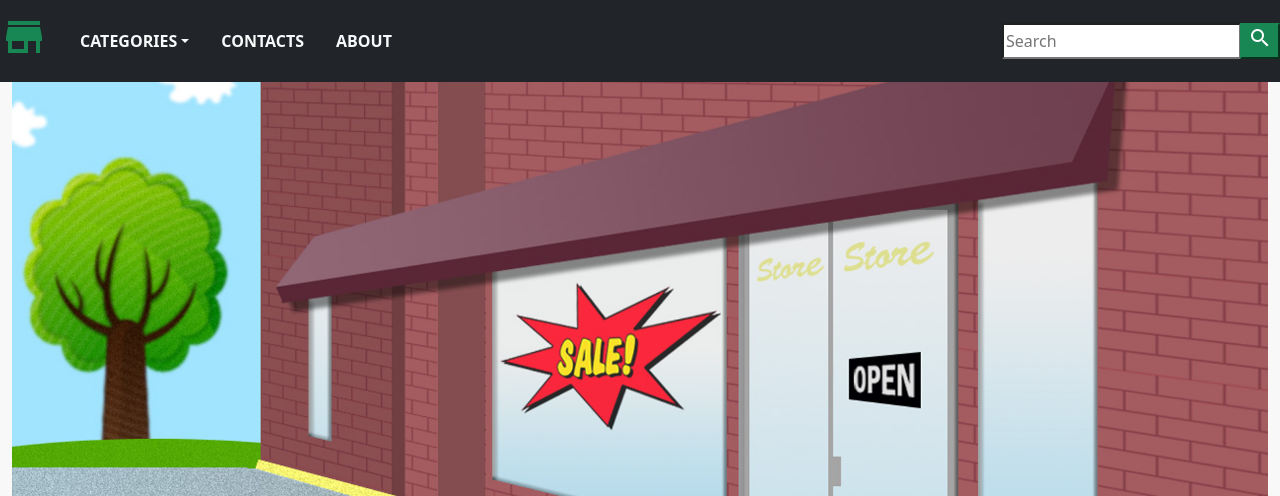
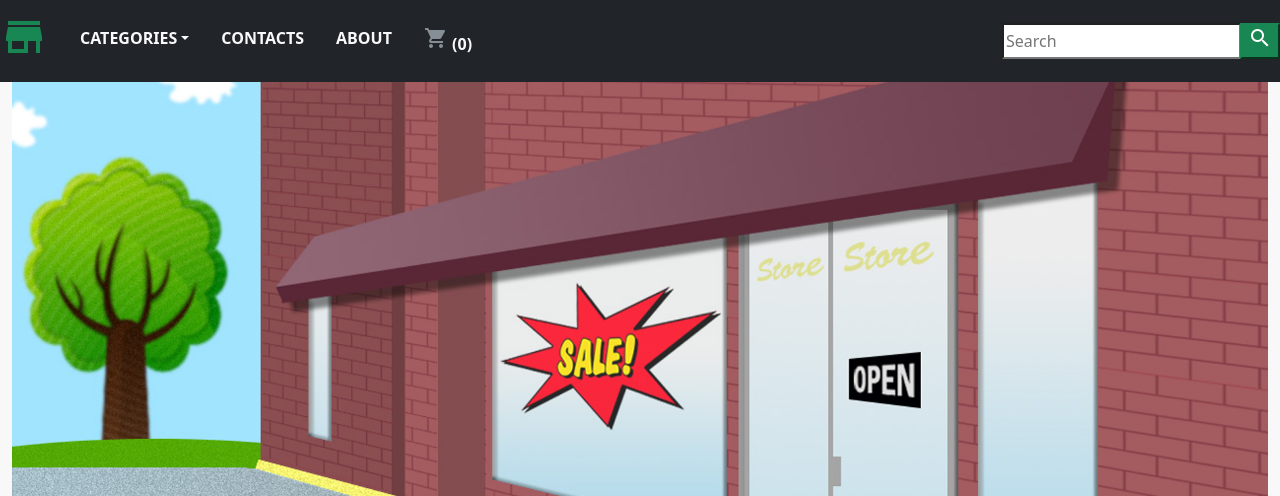
Before and after one commit to vitosv03/ecommerce, a Django app: page / in a window 1280 px wide. Shown: the top 496 px of the page. Run offline with Django 3.2, Linux system fonts and the light colour scheme; data that the repository does not hold is empty.

Commit message:
add small icon "cart" on navbar 1. in context_processors.py count products in cart 2. in settings.py registered context_processors.py 3. in navbar.html add icon cart

```diff
--- a/ecommerce-project/ecommerce/settings.py
+++ b/ecommerce-project/ecommerce/settings.py
@@ -66,6 +66,7 @@ TEMPLATES = [
                 'django.contrib.auth.context_processors.auth',
                 'django.contrib.messages.context_processors.messages',
                 'shop.context_processors.menu_links',
+                'shop.context_processors.counter',
             ],
         },
     },
--- a/ecommerce-project/shop/context_processors.py
+++ b/ecommerce-project/shop/context_processors.py
@@ -1,4 +1,20 @@
-from .models import Category
+from .models import Category, Cart, CartItem
+from .views import _cart_id
+
+
+def counter(request):
+	item_count = 0
+	if 'admin' in request.path:
+		return {}
+	else:
+		try:
+			cart = Cart.objects.filter(cart_id=_cart_id(request))
+			cart_items = CartItem.objects.all().filter(cart=cart[:1])
+			for cart_item in cart_items:
+				item_count += cart_item.quantity
+		except Cart.DoesNotExist:
+			item_count = 0
+	return dict(item_count=item_count)
 
 
 def menu_links(request):
--- a/ecommerce-project/shop/templates/navbar.html
+++ b/ecommerce-project/shop/templates/navbar.html
@@ -14,6 +14,12 @@
       </li>
       <li class="nav-item"><a class="nav-link text-light text-uppercase fw-bold px-3" href="">Contacts</a></li>
       <li class="nav-item"><a class="nav-link text-light text-uppercase fw-bold px-3" href="">About</a></li>
+      {% if item_count >= 0 %}
+      <li class="nav-item"><a class="nav-link text-light text-uppercase fw-bold px-3" href="{% url 'cart_detail' %}">
+            <i class="material-icons cart-icon">shopping_cart</i>
+            ({{ item_count }})
+      </a></li>
+      {% endif %}
   </ul>
 
   <form action="" class="form-inline">
```
